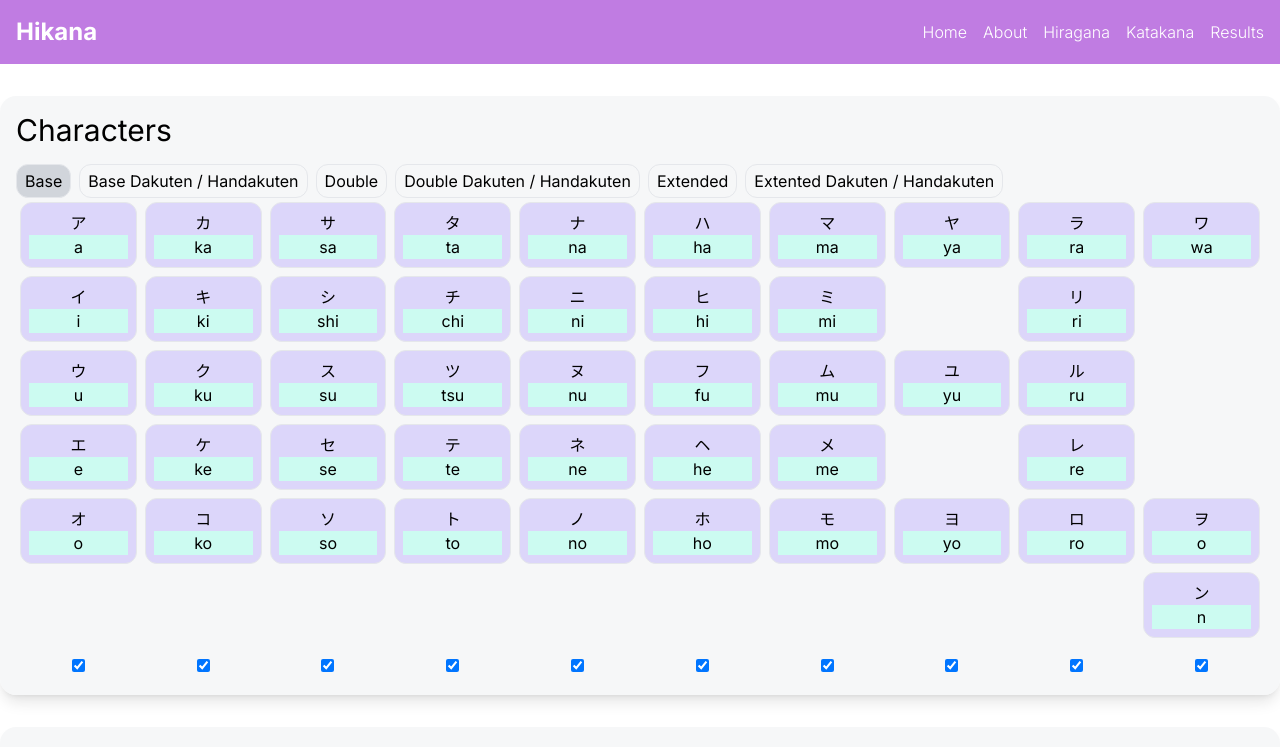
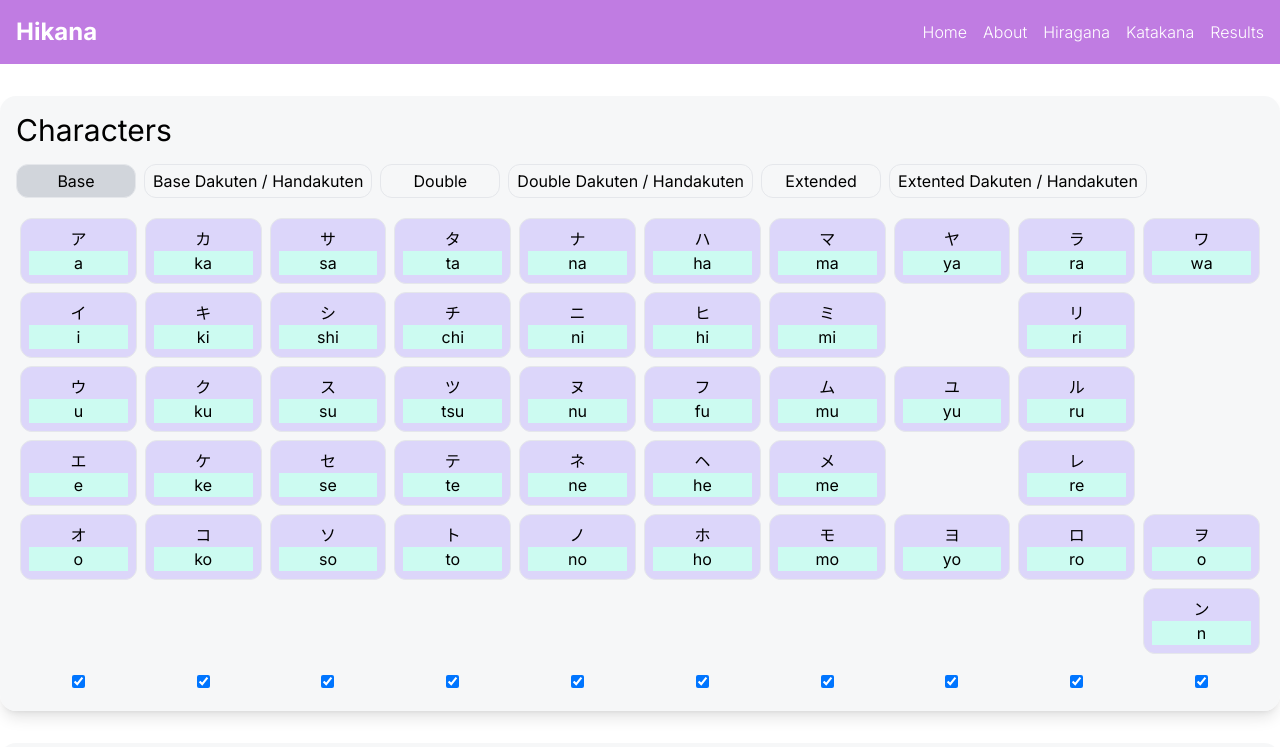
Before and after one commit to knoexus/hikana-frontend, a Next.js app: page /katakana in a window 1280 px wide. Shown: the top 747 px of the page. Built offline with nearby package versions, Linux system fonts and the light colour scheme.

Commit message:
adjust kana table elements width for smaller devices

```diff
--- a/src/components/kana-table/partials/TableSectionToggler.tsx
+++ b/src/components/kana-table/partials/TableSectionToggler.tsx
@@ -23,13 +23,13 @@ const TableSectionToggler = ({
   };
 
   return (
-    <div className="inline-flex [&>*:not(:first-child)]:ml-2">
+    <div className="inline-flex [&>*:not(:first-child)]:ml-2 max-w-full overflow-x-scroll">
       {kanaTableSectionNames.map((_tableSection: string, idx: number) => (
         <button
           onClick={(e) => onTableSectionClick(e, _tableSection as TableSection)}
           className={`${
             tableSection === _tableSection && 'bg-gray-300'
-          } border rounded-xl px-2 py-1`}
+          } border rounded-xl px-2 py-1 min-w-[120px] overflow-hidden`}
           key={idx}
         >
           {_tableSection}
--- a/src/components/kana-table/partials/table-section/TableCell.tsx
+++ b/src/components/kana-table/partials/table-section/TableCell.tsx
@@ -23,16 +23,12 @@ const TableCell = ({
     <td className="p-1">
       {character && (
         <div
-          className={`flex flex-col p-2 overflow-hidden ${
+          className={`flex flex-col p-2 overflow-hidden min-w-[56px] ${
             isSelectedCharacter(column) ? 'bg-violet-300' : 'bg-white'
           } bg-opacity-50 border rounded-xl`}
         >
-          <div className="flex-1 text-center line-height-20">
-            {character.kana}
-          </div>
-          <div className="flex-1 text-center line-height-20 bg-teal-100">
-            {character.romaji}
-          </div>
+          <div className="text-center">{character.kana}</div>
+          <div className="text-center bg-teal-100">{character.romaji}</div>
         </div>
       )}
     </td>
--- a/src/components/kana-table/partials/table-section/TableSection.tsx
+++ b/src/components/kana-table/partials/table-section/TableSection.tsx
@@ -27,8 +27,8 @@ const TableSection = ({ kanaTableCharactersArray }: TableSectionProps) => {
   }, [tableSectionCharacters]);
 
   return (
-    <div className="overflow-x-scroll">
-      <table className="w-full table-fixed">
+    <div className="overflow-x-scroll mt-4">
+      <table className="w-full">
         <tbody>
           <TableSectionCharacters
             characters={tableSectionCharacters}
```
